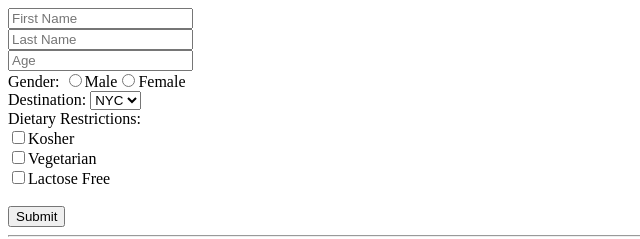
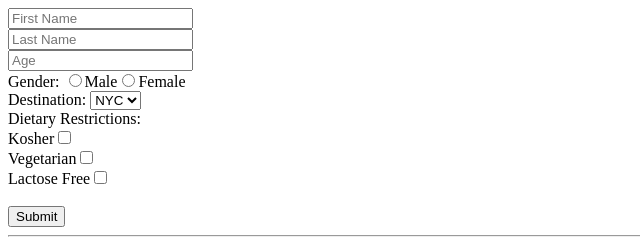
Before and after one commit to theJYC/react-controlled-forms, a React (Create React App) app: page / in a window 1280 px wide. Shown: the top 239 px of the page, without its empty margins (0-640 px from the left). Built offline with nearby package versions, Linux system fonts and the light colour scheme.

Commit message:
wrapped checkbox around label

```diff
--- a/src/components/Form.js
+++ b/src/components/Form.js
@@ -62,31 +62,34 @@ const Form = props => {
           <label>Dietary Restrictions: </label>
           <br />
 
+          <label>Kosher
             <input
               type="checkbox"
               name="kosher"
               checked={props.state.kosher}
               onChange={props.handleChange}
             />
-          <label>Kosher</label>
+          </label>
           <br />
 
+          <label>Vegetarian
             <input
               type="checkbox"
               name="vegetarian"
               checked={props.state.vegetarian}
               onChange={props.handleChange}
             />
-          <label>Vegetarian</label>
+          </label>
           <br />
 
+          <label>Lactose Free
             <input
               type="checkbox"
               name="lactoseFree"
               checked={props.state.lactoseFree}
               onChange={props.handleChange}
             />
-          <label>Lactose Free</label>
+          </label>
           <br />
 
           <br />
```
Lines whose indentation alone changed are shown as unchanged.
